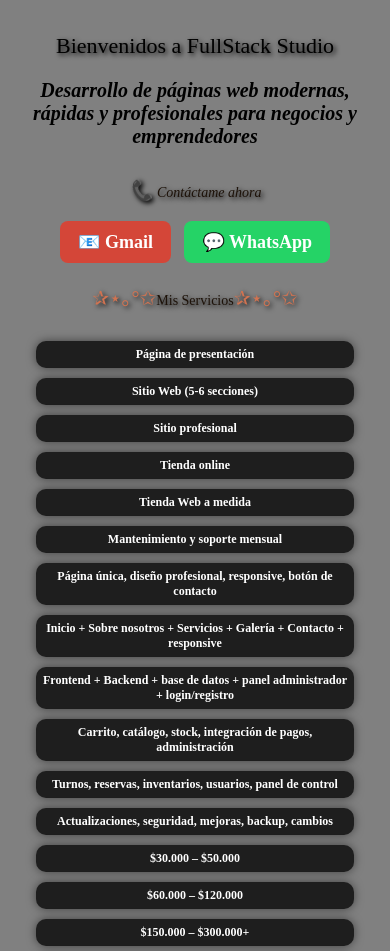
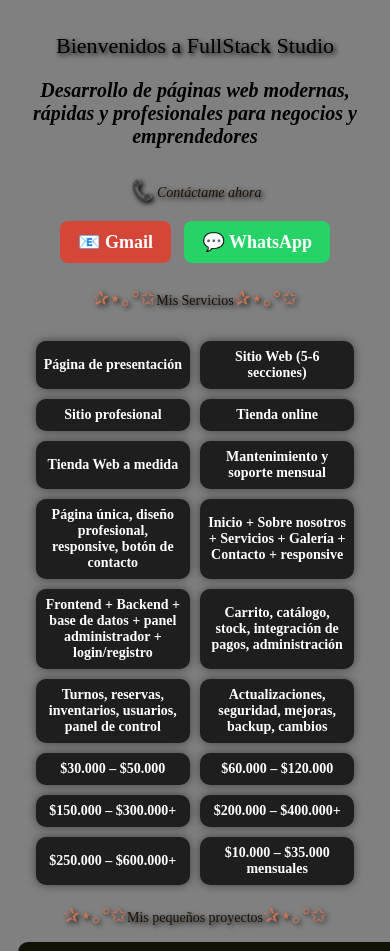
Before and after one commit to MilagroAbdalaBello/Presentaci-n-, a plain HTML site: page index.html in a window 390 px wide. Shown: the top 951 px of the page. Drawn offline with Linux system fonts and the light colour scheme.

Commit message:
actualizacion nuevamente del cuadro

```diff
--- a/style.css
+++ b/style.css
@@ -45,10 +45,12 @@ p {
 /* cuadro responsive */
 .cuadro-grid {
     display: grid;
+    grid-template-columns: repeat(auto-fit, minmax(180px, 1fr));
     gap: 10px;
     width: 90%;
     margin: 30px auto 0 auto;
 }
+
 
 .item {
     background: #1e1e1e;
@@ -87,10 +89,9 @@ p {
     }
 }
 
-@media (max-width: 480px) {
-    .item {
-        font-size: 12px; /* letra aún más pequeña en celulares */
-        padding: 6px;
+@media (max-width: 768px) {
+    .cuadro-grid {
+        grid-template-columns: repeat(2, 1fr);
     }
 
     h1 {
```
